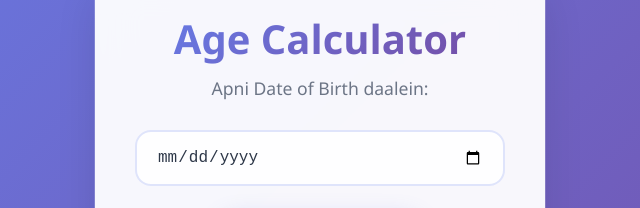
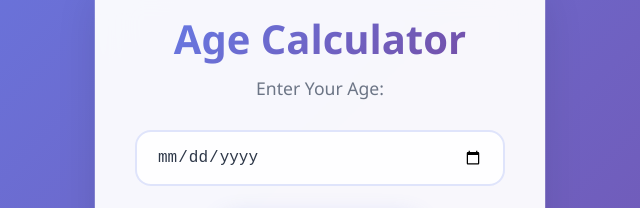
Before and after one commit to Waniyashah/CodeAlpha-AgeCalculator, a plain HTML site: page index.html in a window 1280 px wide. Shown: the part 188-396 px from the top of the page, 320-960 px from the left. Drawn offline with Linux system fonts and the light colour scheme.

Commit message:
Update index.html

```diff
--- a/index.html
+++ b/index.html
@@ -19,7 +19,7 @@
             <div class="calculator-card">
                 <div class="header">
                     <h1>Age Calculator</h1>
-                    <p>Apni Date of Birth daalein:</p>
+                    <p>Enter Your Age:</p>
                 </div>
 
                 <div class="input-section">
```
